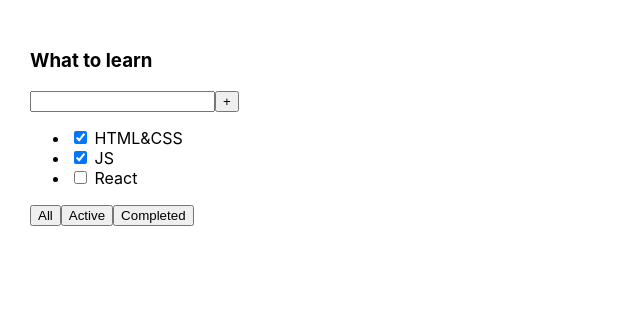
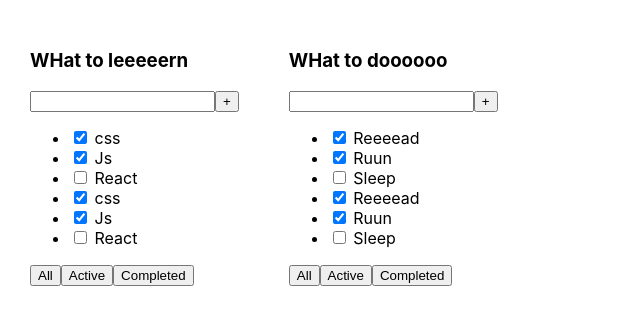
Before and after one commit to Vance051/1-todolist, a React (Create React App) app: page / in a window 1280 px wide. Shown: the top 324 px of the page, without its empty margins (0-640 px from the left). Built offline with nearby package versions, Linux system fonts and the light colour scheme.

Commit message:
Lesson1 - add Todolist component. (Добавил Task[], протипизировал, проимпортировал, далее использовал метод map для отрисовски каждой таски.

```diff
--- a/src/App.tsx
+++ b/src/App.tsx
@@ -1,11 +1,23 @@
 import React from 'react';
 import './App.css';
-import {TodoList} from "./TodoList";
+import {TaskType, TodoList} from "./TodoList";
+
 
 function App() {
+    let task1:TaskType[] = [
+        {id:1, title:'css', isDone:true},
+        {id:2, title:'Js', isDone:true},
+        {id:3, title:'React', isDone:false},
+    ]
+    let task2:TaskType[] = [
+        {id:1, title:'Reeeead', isDone:true},
+        {id:2, title:'Ruun', isDone:true},
+        {id:3, title:'Sleep', isDone:false},
+    ]
     return (
         <div className="App">
-            <TodoList/>
+            <TodoList title='WHat to leeeeern' tasks={task1}/>
+            <TodoList title='WHat to doooooo' tasks={task2}/>
         </div>
     );
 }
--- a/src/TodoList.tsx
+++ b/src/TodoList.tsx
@@ -1,17 +1,26 @@
 import React from "react";
 
-export const TodoList = () => {
+export type TaskType = {
+    id: number
+title:string
+isDone:boolean}
+type PropsTodoList = {
+    title: string
+    tasks: TaskType[]
+}
+export const TodoList = (props: PropsTodoList) => {
     return (<div>
-        <h3>What to learn</h3>
+        <h3>{props.title}</h3>
         <div>
             <input/>
             <button>+</button>
         </div>
         <ul>
-            <li><input type="checkbox" checked={true}/> <span>HTML&CSS</span></li>
-            <li><input type="checkbox" checked={true}/> <span>JS</span></li>
-            <li><input type="checkbox" checked={false}/> <span>React</span></li>
-        </ul>
+            {props.tasks.map((task)=>(<li><input type="checkbox" checked={task.isDone}/> <span>{task.title}</span></li>))}
+            <li><input type="checkbox" checked={props.tasks[0].isDone}/> <span>{props.tasks[0].title}</span></li>
+            <li><input type="checkbox" checked={props.tasks[1].isDone}/> <span>{props.tasks[1].title}</span></li>
+            <li><input type="checkbox" checked={props.tasks[2].isDone}/> <span>{props.tasks[2].title}</span></li>
+                   </ul>
         <div>
             <button>All</button>
             <button>Active</button>
```
